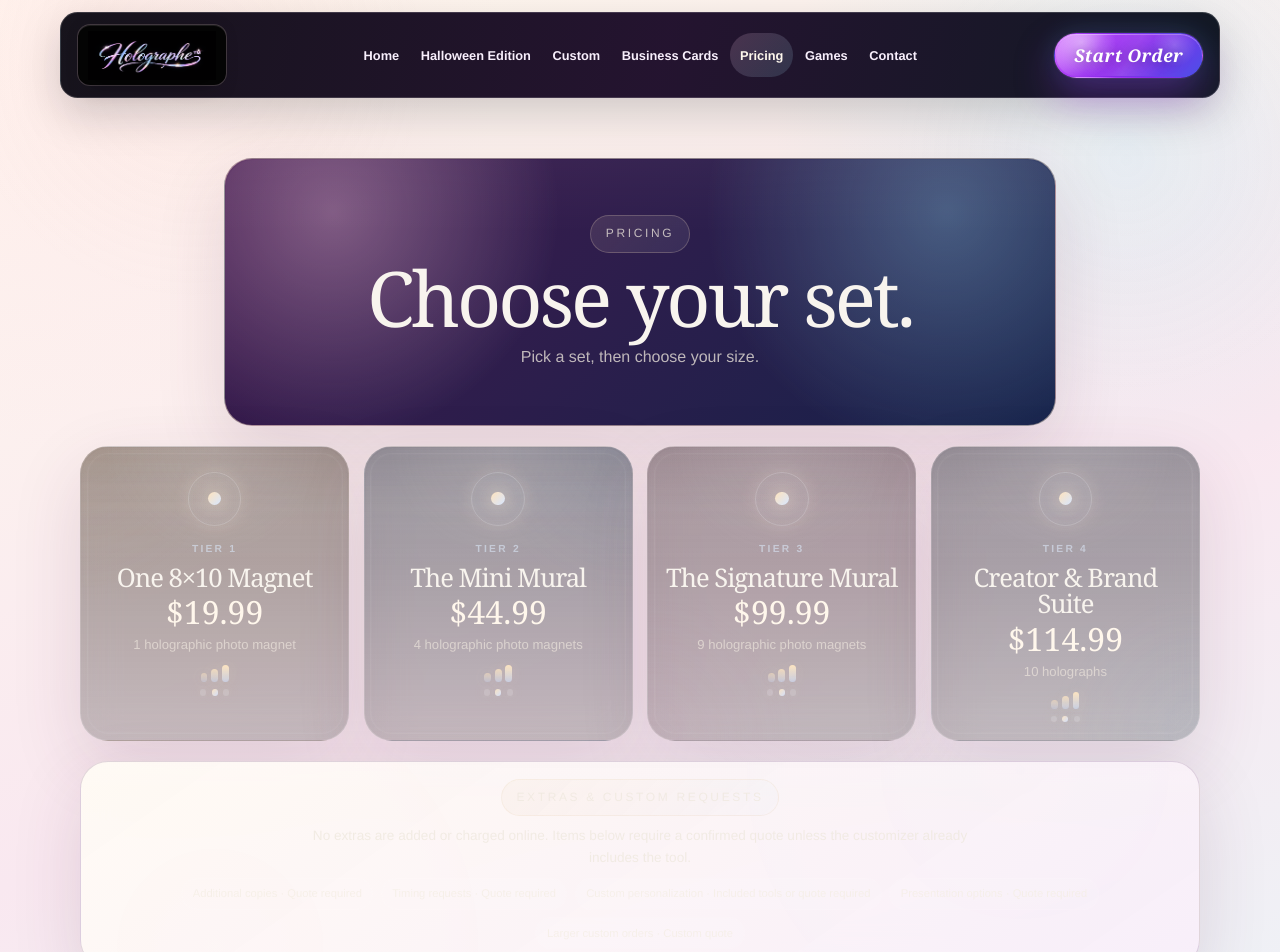
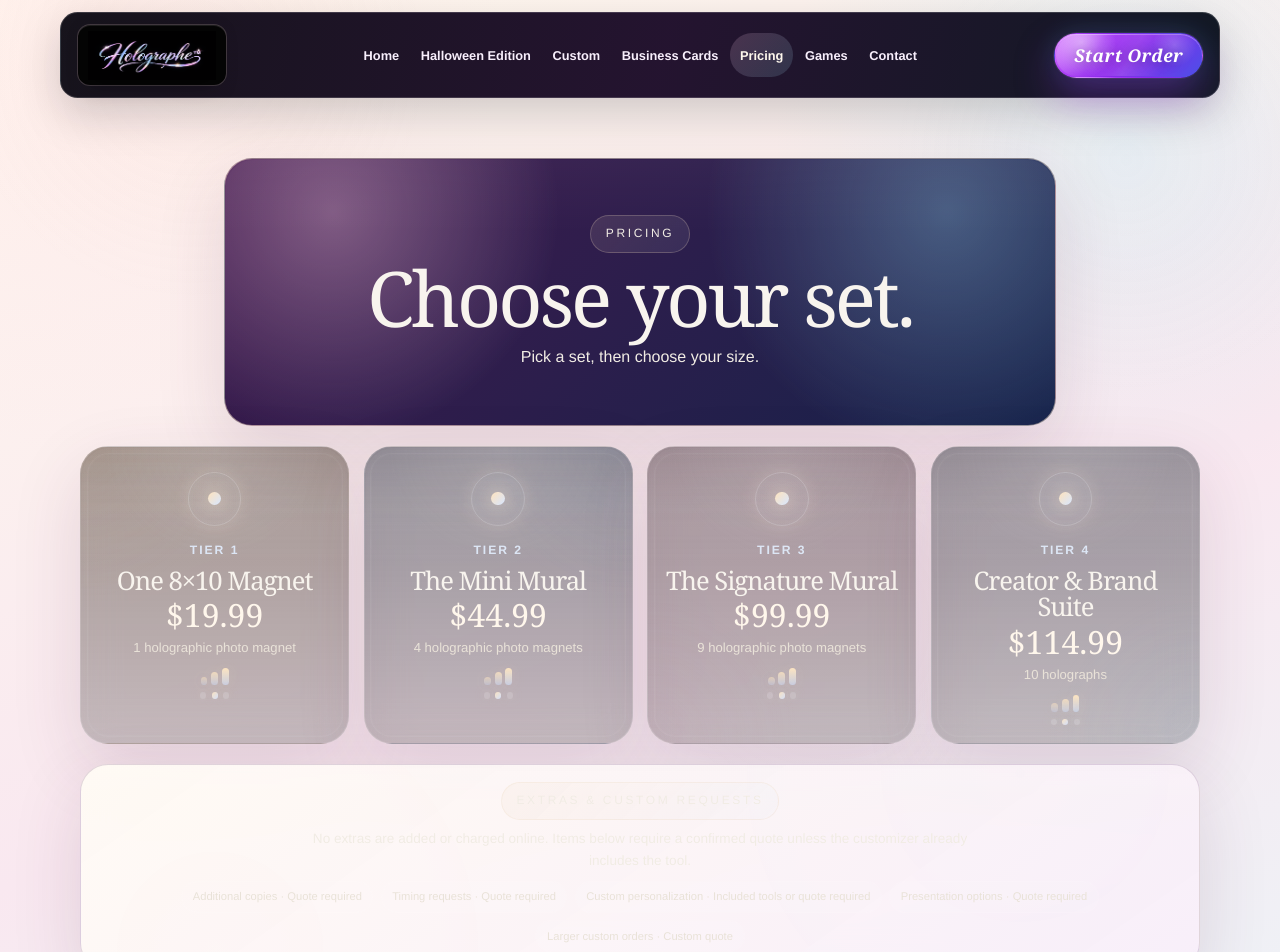
Before and after one commit to Trophychallenge/holographephoto.com, a SvelteKit app: page /prices in a window 1280 px wide. Shown: the top 952 px of the page. Built offline with nearby package versions, Linux system fonts and the light colour scheme.

Commit message:
Improve text contrast on product and pricing pages

```diff
--- a/src/routes/collections/halloween/design/[slug]/+page.svelte
+++ b/src/routes/collections/halloween/design/[slug]/+page.svelte
@@ -103,16 +103,16 @@
 
 <style>
 	.detail-page { width: min(1120px, calc(100vw - 2rem)); margin: auto; padding: clamp(1.5rem, 4vw, 3rem) 0 4rem; color: #fff7fb; }
-	.back-link { display: inline-block; margin-bottom: 1.5rem; color: #d8c5dc; }
-	.steps { display: flex; gap: .75rem; list-style: none; padding: 0 0 1.2rem; margin: 0 0 2rem; border-bottom: 1px solid rgba(255,255,255,.12); color: #b7a8b9; font-size: .82rem; }
+	.back-link { display: inline-block; margin-bottom: 1.5rem; color: #eee2f0; }
+	.steps { display: flex; gap: .75rem; list-style: none; padding: 0 0 1.2rem; margin: 0 0 2rem; border-bottom: 1px solid rgba(255,255,255,.12); color: #ded4e0; font-size: .88rem; }
 	.steps li { padding-right: .75rem; }.steps .complete { color: #eac38f; }.steps .current { color: #fff7fb; font-weight: 700; }
 	.detail-layout { display: grid; grid-template-columns: minmax(0, 1fr) minmax(20rem, .9fr); gap: clamp(2rem, 6vw, 5rem); align-items: start; }
 	.artwork-panel { position: sticky; top: 1.5rem; }.artwork-panel img { display: block; width: 100%; aspect-ratio: 1; object-fit: cover; border-radius: 1.25rem; border: 1px solid rgba(255,255,255,.14); }.artwork-panel p { margin: 1rem 0 .3rem; color: #eac38f; font-size: .7rem; letter-spacing: .12em; text-transform: uppercase; }.artwork-panel h1 { margin: 0; font: 500 clamp(2rem, 4vw, 3rem)/1.05 Georgia,serif; }
 	.eyebrow { color: #eac38f; font-size: .7rem; letter-spacing: .13em; text-transform: uppercase; }.choices h2 { margin: .5rem 0 1.25rem; font: 500 clamp(2rem, 4vw, 3rem)/1.05 Georgia,serif; }
-	.type-switch { display: grid; grid-template-columns: 1fr 1fr; padding: .3rem; margin-bottom: 1.4rem; border: 1px solid rgba(236,185,108,.2); border-radius: 999px; background: #100b10; }.type-switch button { padding: .75rem .5rem; border: 0; border-radius: 999px; background: transparent; color: #d8c5dc; font: inherit; cursor: pointer; }.type-switch button.active { background: #f0bf75; color: #21120d; font-weight: 700; }
-	.option-list { display: grid; gap: .65rem; margin: 0; padding: 0; border: 0; }.option-list legend { margin-bottom: .55rem; color: #d8c5dc; font-size: .82rem; }.option-card { display: flex; align-items: center; gap: .75rem; padding: .9rem; border: 1px solid rgba(255,255,255,.13); border-radius: .8rem; background: #100d12; cursor: pointer; }.option-card.chosen { border-color: #f0bf75; background: rgba(240,191,117,.08); }.option-card input,.personalize input { accent-color: #f0bf75; }.option-copy { display: grid; gap: .25rem; flex: 1; }.option-copy small,.personalize small { color: #c7b9ca; font-size: .78rem; line-height: 1.4; }.price { color: #f0bf75; white-space: nowrap; }
+	.type-switch { display: grid; grid-template-columns: 1fr 1fr; padding: .3rem; margin-bottom: 1.4rem; border: 1px solid rgba(236,185,108,.2); border-radius: 999px; background: #100b10; }.type-switch button { padding: .75rem .5rem; border: 0; border-radius: 999px; background: transparent; color: #eee2f0; font: inherit; cursor: pointer; }.type-switch button.active { background: #f0bf75; color: #21120d; font-weight: 700; }
+	.option-list { display: grid; gap: .65rem; margin: 0; padding: 0; border: 0; }.option-list legend { margin-bottom: .55rem; color: #eee2f0; font-size: .9rem; }.option-card { display: flex; align-items: center; gap: .75rem; padding: .9rem; border: 1px solid rgba(255,255,255,.13); border-radius: .8rem; background: #100d12; cursor: pointer; }.option-card.chosen { border-color: #f0bf75; background: rgba(240,191,117,.08); }.option-card input,.personalize input { accent-color: #f0bf75; }.option-copy { display: grid; gap: .25rem; flex: 1; }.option-copy small,.personalize small { color: #e3dae6; font-size: .86rem; line-height: 1.5; }.price { color: #f0bf75; white-space: nowrap; }
 	.warning { margin: 1rem 0; padding: 1rem; border: 1px solid rgba(240,191,117,.35); border-left: 3px solid #f0bf75; border-radius: .7rem; background: rgba(240,191,117,.07); }.warning strong { color: #f0bf75; }.warning p { margin: .45rem 0 0; color: #f2e6d2; font-size: .8rem; line-height: 1.55; }
 	.personalize { display: flex; gap: .7rem; align-items: flex-start; margin: 1.1rem 0; }.personalize span { display: grid; gap: .25rem; }.quantity { display: flex; align-items: center; justify-content: space-between; margin: 1rem 0; color: #d8c5dc; }.quantity input { width: 5rem; padding: .55rem; border: 1px solid rgba(255,255,255,.2); border-radius: .5rem; background: #100d12; color: white; }
-	.purchase-row { display: flex; align-items: center; justify-content: space-between; gap: 1rem; margin-top: 1.5rem; padding-top: 1.25rem; border-top: 1px solid rgba(255,255,255,.12); }.purchase-row div { display: grid; gap: .25rem; }.purchase-row small,.fine-print { color: #b7a8b9; }.purchase-row strong { font: 500 1.8rem Georgia,serif; color: #f0bf75; }.add-button { padding: .9rem 1.3rem; border: 1px solid rgba(234,195,143,.5); border-radius: 999px; background: #f0bf75; color: #21120d; font-weight: 700; cursor: pointer; }.fine-print { font-size: .78rem; }.status { color: #f0bf75; }
+	.purchase-row { display: flex; align-items: center; justify-content: space-between; gap: 1rem; margin-top: 1.5rem; padding-top: 1.25rem; border-top: 1px solid rgba(255,255,255,.12); }.purchase-row div { display: grid; gap: .25rem; }.purchase-row small,.fine-print { color: #ded4e0; }.purchase-row strong { font: 500 1.8rem Georgia,serif; color: #f0bf75; }.add-button { padding: .9rem 1.3rem; border: 1px solid rgba(234,195,143,.5); border-radius: 999px; background: #f0bf75; color: #21120d; font-weight: 700; cursor: pointer; }.fine-print { font-size: .86rem; }.status { color: #f0bf75; }
 	@media (max-width: 760px) { .detail-layout { grid-template-columns: 1fr; }.artwork-panel { position: static; }.artwork-panel img { max-height: 70vh; }.steps { gap: .35rem; font-size: .72rem; }.steps li { padding-right: .3rem; }.purchase-row { align-items: stretch; flex-direction: column; }.add-button { width: 100%; } }
 </style>
--- a/src/routes/prices/+page.svelte
+++ b/src/routes/prices/+page.svelte
@@ -225,7 +225,7 @@
 
 	p {
 		line-height: 1.6;
-		color: rgba(238, 231, 221, 0.76);
+		color: #f1ece4;
 	}
 
 	.pricing-page {
@@ -388,11 +388,11 @@
 
 	.selection-tier,
 	.panel-label {
-		font-size: 0.64rem;
+		font-size: 0.76rem;
 		font-weight: 700;
-		letter-spacing: 0.22em;
+		letter-spacing: 0.16em;
 		text-transform: uppercase;
-		color: rgba(215, 225, 241, 0.64);
+		color: #dce6f5;
 	}
 
 	.selection-price,
@@ -405,7 +405,7 @@
 
 	.selection-meta {
 		font-size: 0.82rem;
-		color: rgba(238, 231, 221, 0.66);
+		color: #e9e2d8;
 	}
 
 	.selection-bars {
@@ -504,7 +504,7 @@
 		background: rgba(255, 255, 255, 0.04);
 		border: 1px solid rgba(255, 255, 255, 0.07);
 		font-size: 0.7rem;
-		color: rgba(243, 236, 227, 0.7);
+		color: #e9e2d8;
 	}
 
 	.selection-modal-shell {
@@ -549,7 +549,7 @@
 		border-radius: 999px;
 		border: 1px solid rgba(255, 255, 255, 0.08);
 		background: rgba(255, 255, 255, 0.04);
-		color: rgba(248, 244, 238, 0.72);
+		color: #f4eee6;
 		font-size: 0.76rem;
 		letter-spacing: 0.12em;
 		text-transform: uppercase;
```
